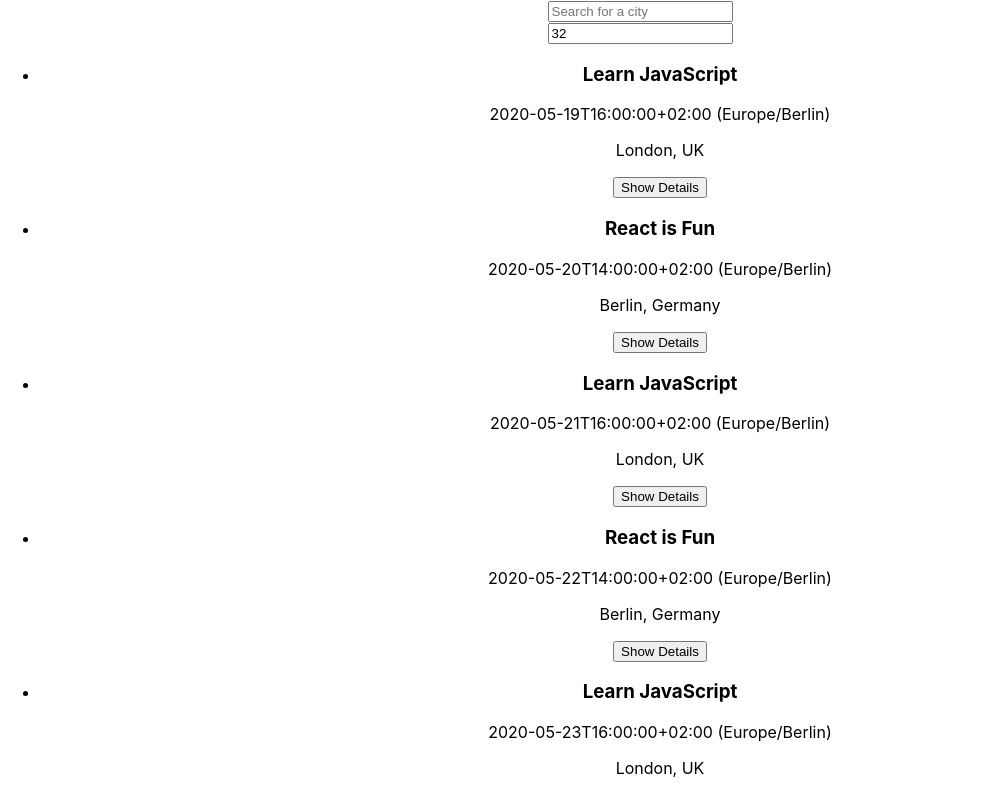
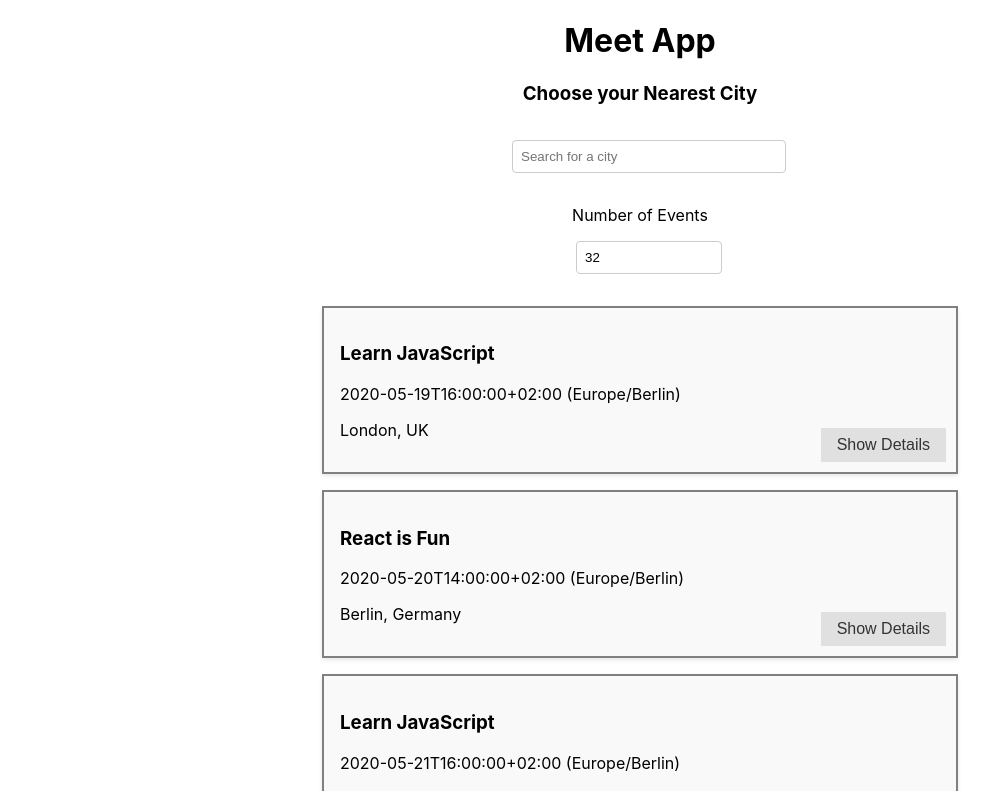
Before and after one commit to Unreachedx/meet, a React (Create React App) app: page / in a window 1280 px wide. Shown: the top 791 px of the page, without its empty margins (0-998 px from the left). Built offline with nearby package versions, Linux system fonts and the light colour scheme.

Commit message:
Updated styling

```diff
--- a/src/App.css
+++ b/src/App.css
@@ -2,37 +2,13 @@
   text-align: center;
 }
 
-.App-logo {
-  height: 40vmin;
-  pointer-events: none;
+ul {
+  list-style-type: none;
+  padding: 0;
+  margin: 0;
 }
 
-@media (prefers-reduced-motion: no-preference) {
-  .App-logo {
-    animation: App-logo-spin infinite 20s linear;
-  }
+li {
+  margin: 0;
+  padding: 0;
 }
-
-.App-header {
-  background-color: #282c34;
-  min-height: 100vh;
-  display: flex;
-  flex-direction: column;
-  align-items: center;
-  justify-content: center;
-  font-size: calc(10px + 2vmin);
-  color: white;
-}
-
-.App-link {
-  color: #61dafb;
-}
-
-@keyframes App-logo-spin {
-  from {
-    transform: rotate(0deg);
-  }
-  to {
-    transform: rotate(360deg);
-  }
-}
--- a/src/App.js
+++ b/src/App.js
@@ -22,8 +22,10 @@ const App = () => {
 
   return (
     <div className="App">
+      <h1>Meet App</h1>
+      <h3>Choose your Nearest City</h3>
       <CitySearch allLocations={events.map(event => event.location)} setCity={setCity} />
-
+      <p>Number of Events</p>
       <NumberOfEvents eventCount={eventCount} setEventCount={setEventCount} />
 
       <EventList events={filteredEvents} />
--- /dev/null
+++ b/src/components/CitySearch.css
@@ -0,0 +1,13 @@
+.city-search-container {
+    padding: 16px;
+    width: 100%;
+    max-width: 20%;
+    margin: 16px auto;
+  }
+
+  .city-input {
+    width: 100%;
+    padding: 8px;
+    border-radius: 4px;
+    border: 1px solid #ccc;
+  }
--- a/src/components/CitySearch.js
+++ b/src/components/CitySearch.js
@@ -1,4 +1,5 @@
 import React, { useState } from "react";
+import './CitySearch.css';
 
 const CitySearch = ({ allLocations, setCity }) => {
   const [showSuggestions, setShowSuggestions] = useState(false);
@@ -21,40 +22,41 @@ const CitySearch = ({ allLocations, setCity }) => {
 
   const handleSuggestionClicked = (suggestion) => {
     setQuery(suggestion);
-    setCity(suggestion); // Update the city in the parent component
+    setCity(suggestion);
     setShowSuggestions(false);
   };
 
   const handleSeeAllClicked = () => {
     setQuery("");
-    setCity(""); // Clear city filter
+    setCity("");
     setShowSuggestions(false);
   };
 
   return (
-    <div id="city-search">
+    <div className="city-search-container">
       <input
         type="text"
-        className="city"
+        className="city-input"
         placeholder="Search for a city"
         value={query}
         onFocus={() => setShowSuggestions(true)}
         onChange={handleInputChanged}
       />
       {showSuggestions && (
-        <ul className="suggestions">
+        <div className="suggestions">
           {suggestions.map((suggestion) => (
-            <li
+            <div
               key={suggestion}
+              className="suggestion-item"
               onClick={() => handleSuggestionClicked(suggestion)}
             >
               {suggestion}
-            </li>
+            </div>
           ))}
-          <li key="See all cities" onClick={handleSeeAllClicked}>
+          <div className="suggestion-item" onClick={handleSeeAllClicked}>
             <b>See all cities</b>
-          </li>
-        </ul>
+          </div>
+        </div>
       )}
     </div>
   );
--- /dev/null
+++ b/src/components/Event.css
@@ -0,0 +1,27 @@
+.event-content {
+    position: relative;
+    border: 2px solid grey;
+    padding: 16px;
+    text-align: left;
+    box-shadow: 0 2px 4px rgba(0, 0, 0, 0.1);
+    margin-bottom: 16px;
+    width: 100%;
+    max-width: 600px;
+  }
+
+  .details-button {
+    position: absolute;
+    bottom: 10px;
+    right: 10px;
+    background-color: #e0e0e0;
+    color: #333;
+    border: none;
+    padding: 8px 16px;
+    cursor: pointer;
+    font-size: 16px;
+    transition: background-color 0.3s;
+  }
+
+  .details-button:hover {
+    background-color: #b0b0b0;
+  }
--- a/src/components/Event.js
+++ b/src/components/Event.js
@@ -1,4 +1,5 @@
 import React, { useState } from 'react';
+import './Event.css';
 
 const Event = ({ event }) => {
   const [detailsVisible, setDetailsVisible] = useState(false);
@@ -13,15 +14,15 @@ const Event = ({ event }) => {
   };
 
   return (
-    <li>
+    <div className="event-content">
       <h3>{summary}</h3>
       <p>{dateTime} ({timeZone})</p>
       <p>{location}</p>
-      <button onClick={toggleDetails}>
+      {detailsVisible && <p>{description}</p>}
+      <button className="details-button" onClick={toggleDetails}>
         {detailsVisible ? 'Hide Details' : 'Show Details'}
       </button>
-      {detailsVisible && <p>{description}</p>}
-    </li>
+    </div>
   );
 };
 
--- /dev/null
+++ b/src/components/EventList.css
@@ -0,0 +1,36 @@
+.event-content {
+    position: relative;
+    border: 2px solid grey;
+    padding: 16px;
+    background-color: #f9f9f9;
+    text-align: left;
+    box-shadow: 0 2px 4px rgba(0, 0, 0, 0.1);
+    margin-bottom: 16px;
+  }
+
+  .details-button {
+    position: absolute;
+    bottom: 10px;
+    right: 10px;
+    background-color: #e0e0e0;
+    color: #333;
+    border: none;
+    padding: 8px 16px;
+    cursor: pointer;
+    font-size: 16px;
+    transition: background-color 0.3s;
+  }
+
+  .details-button:hover {
+    background-color: #b0b0b0;
+  }
+
+  .event-list-container {
+    display: flex;
+    flex-direction: column;
+    align-items: center;
+    padding: 16px;
+    width: 100%;
+    max-width: 600px;
+    margin: 16px auto;
+  }
--- a/src/components/EventList.js
+++ b/src/components/EventList.js
@@ -1,15 +1,13 @@
-import React from "react";
-import Event from "./Event";
+import React from 'react';
+import Event from './Event';
+import './EventList.css';
 
 const EventList = ({ events }) => {
-    return (
-      <ul id="event-list">
-        {events ?
-          events.map(event => <Event key={event.id} event={event} />) :
-          null}
-      </ul>
-    );
-   }
+  return (
+    <div className="event-list-container">
+      {events.map(event => <Event key={event.id} event={event} />)}
+    </div>
+  );
+};
 
-
-  export default EventList;
+export default EventList;
--- /dev/null
+++ b/src/components/NumberOfEvents.css
@@ -0,0 +1,12 @@
+.number-of-events-container {
+    width: 100%;
+    max-width: 10%;
+    margin: auto;
+  }
+
+  input[type="number"] {
+    width: 100%;
+    padding: 8px;
+    border-radius: 4px;
+    border: 1px solid #ccc;
+  }
--- a/src/components/NumberOfEvents.js
+++ b/src/components/NumberOfEvents.js
@@ -1,4 +1,5 @@
 import React from 'react';
+import './NumberOfEvents.css'; // Import the CSS file for styling
 
 const NumberOfEvents = ({ eventCount, setEventCount }) => {
   const handleInputChange = (event) => {
@@ -7,10 +8,9 @@ const NumberOfEvents = ({ eventCount, setEventCount }) => {
   };
 
   return (
-    <div id="number-of-events">
+    <div className="number-of-events-container">
       <input
         type="number"
-        role="textbox"
         value={eventCount}
         onChange={handleInputChange}
       />
```
Also changed, not shown: 1 other file (tests, documents, lock files or other folders).
